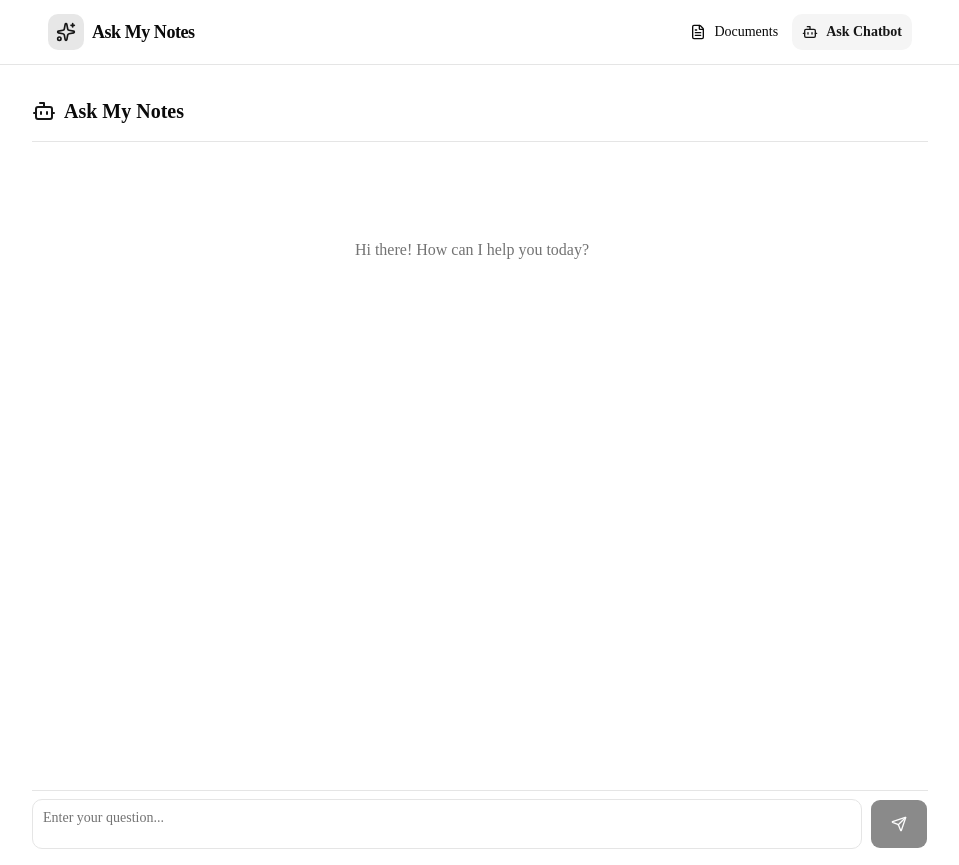
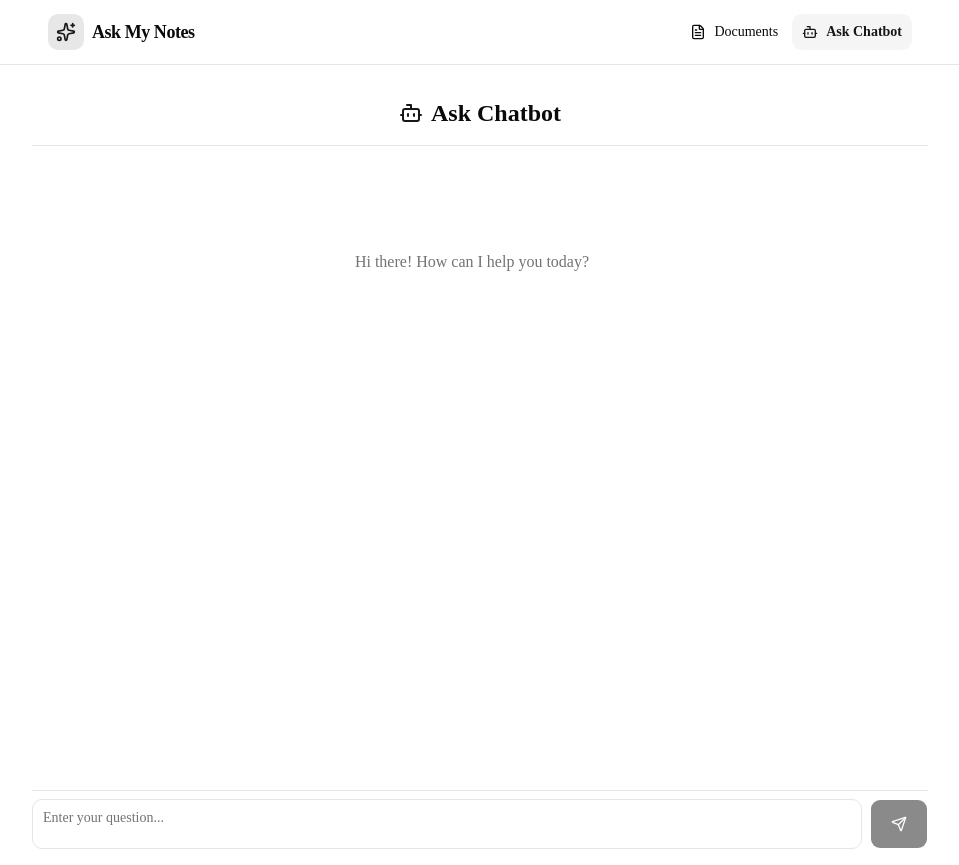
Before and after one commit to yy933/Ask-my-notes, a Next.js app: page /chat in a window 1280 px wide. Shown: the whole page, without its empty margins (160-1119 px from the left). Built offline with nearby package versions, Linux system fonts and the light colour scheme.

Commit message:
style: update header/title of documents and chatbot page

```diff
--- a/app/chat/page.tsx
+++ b/app/chat/page.tsx
@@ -20,13 +20,15 @@ export default function ChatPage() {
 
   return (
     <div className="bg-background flex h-screen w-full justify-center p-4">
-      <div className="flex h-full w-full max-w-4xl flex-col">
-        {/* Header */}
-        <header className="mb-4 flex items-center justify-between border-b py-4">
-          <h1 className="flex items-center gap-2 text-xl font-bold">
-            <Bot className="text-primary h-6 w-6" />
-            Ask My Notes
-          </h1>
+      <div className="mx-auto flex h-full w-full max-w-4xl flex-col">
+        {/* Title */}
+        <header className="mb-6 flex items-center justify-center border-b py-4">
+          <div>
+            <h1 className="flex items-center gap-2 text-2xl font-bold">
+              <Bot className="text-primary h-6 w-6" />
+              Ask Chatbot
+            </h1>
+          </div>
         </header>
 
         {/* Message List Area */}
--- a/components/Navbar.tsx
+++ b/components/Navbar.tsx
@@ -3,7 +3,7 @@
 import { useState } from 'react';
 import Link from 'next/link';
 import { usePathname } from 'next/navigation';
-import { FileText, Bot, Sparkles, Menu } from 'lucide-react';
+import { FileText, Bot, Sparkles, Menu, CircleUser } from 'lucide-react';
 import {
   NavigationMenu,
   NavigationMenuItem,
@@ -67,7 +67,7 @@ export function Navbar() {
         {/* Right side: Mobile Hamburger Menu */}
         <div className="flex md:hidden">
           <Sheet open={isOpen} onOpenChange={setIsOpen}>
-            <SheetTrigger asChild>
+            <SheetTrigger>
               <Button variant="outline" size="icon" className="cursor-pointer">
                 <Menu className="h-5 w-5" />
                 <span className="sr-only">Toggle Menu</span>
@@ -76,8 +76,8 @@ export function Navbar() {
             <SheetContent side="right" className="w-[280px] sm:w-[320px]">
               <SheetHeader>
                 <SheetTitle className="flex items-center gap-2 text-left">
-                  <Sparkles className="text-primary h-5 w-5" />
-                  Ask My Notes
+                  <CircleUser className="text-primary h-5 w-5" />
+                  User name
                 </SheetTitle>
               </SheetHeader>
               <div className="mt-8 flex flex-col gap-2">
```
